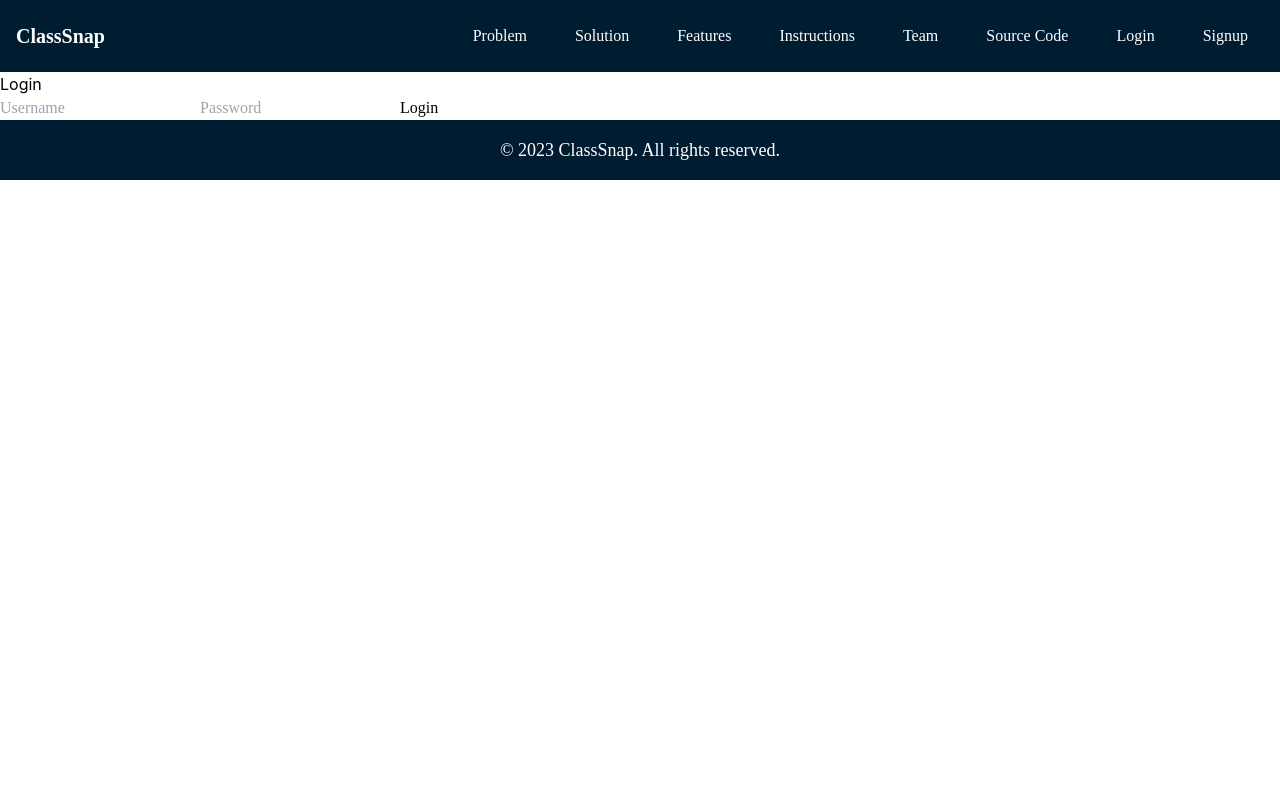
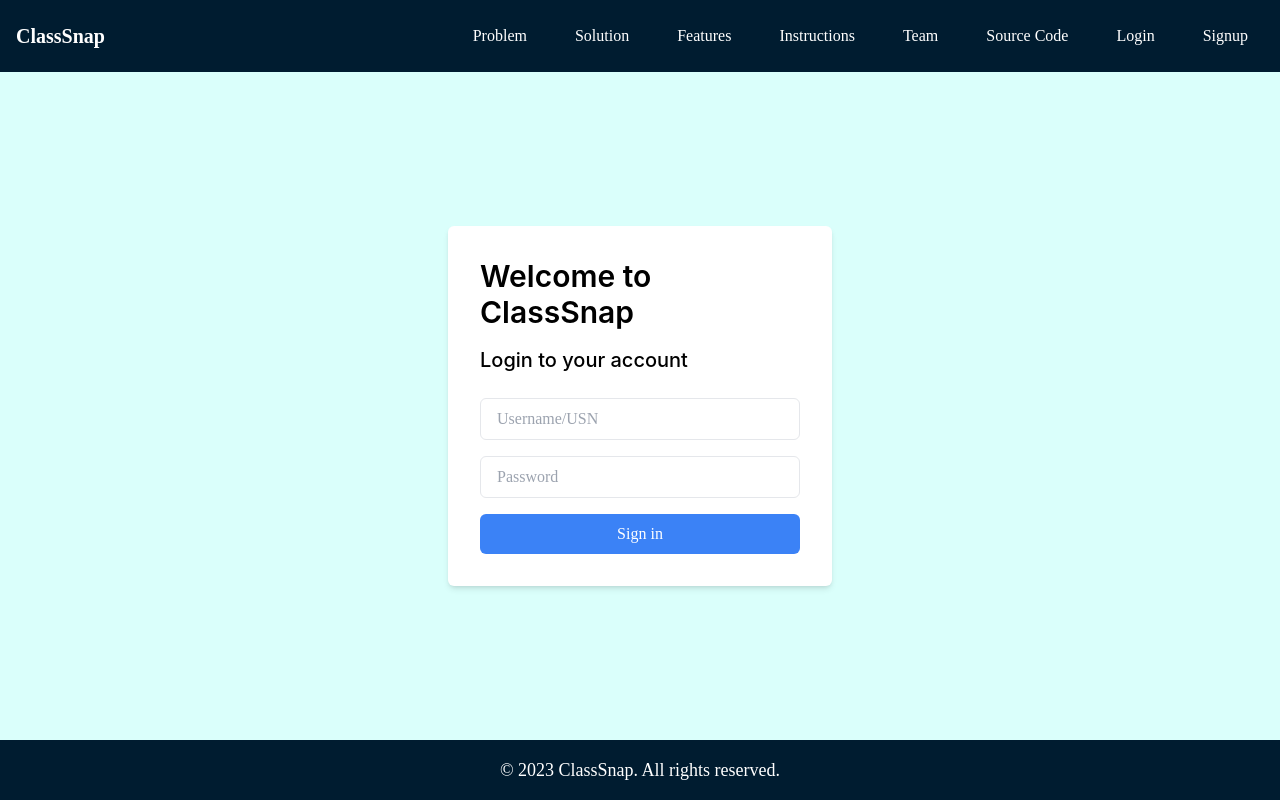
Before and after one commit to SkySingh04/ClassSnap, a React (Create React App) app in the folder frontend/: page /login in a window 1280 px wide. Built offline with nearby package versions, Linux system fonts and the light colour scheme.

Commit message:
login page update

```diff
--- a/frontend/src/loginPage.js
+++ b/frontend/src/loginPage.js
@@ -24,16 +24,44 @@ function LoginPage() {
   };
 
   return (
-    <div>
-      <Navbar />
-      <h2>Login</h2>
-      <input type="text" placeholder="Username" value={usn} onChange={(e) => setUsn(e.target.value)} />
-      <input type="password" placeholder="Password" value={password} onChange={(e) => setPassword(e.target.value)} />
+    <div
+    className="min-h-screen bg-cover bg-center flex flex-col"
+    style={{  backgroundColor: '#DAFFFB', }}
+  >
+    <Navbar />
 
-      {loginError && <p>Invalid username or password</p>}
-      <button onClick={handleLogin}>Login</button>
-      <Footer />
+    <div className="flex-grow flex justify-center items-center">
+      <div className="bg-white p-8 rounded-md shadow-md w-96">
+        <h1 className="text-3xl font-semibold mb-4">Welcome to ClassSnap</h1>
+        <h2 className="text-xl font-medium mb-6">Login to your account</h2>
+        <form className="space-y-4">
+          <input
+            type="text"
+            placeholder="Username/USN"
+            value={usn}
+            onChange={(e) => setUsn(e.target.value)}
+            className="w-full px-4 py-2 border rounded-md focus:ring focus:ring-blue-300"
+          />
+          <input
+            type="password"
+            placeholder="Password"
+            value={password}
+            onChange={(e) => setPassword(e.target.value)}
+            className="w-full px-4 py-2 border rounded-md focus:ring focus:ring-blue-300"
+          />
+          {loginError && <p className="text-red-500 text-sm">Invalid username or password</p>}
+          <button
+            onClick={handleLogin}
+            className="w-full bg-blue-500 text-white py-2 rounded-md hover:bg-blue-600 transition-colors duration-300"
+          >
+            Sign in
+          </button>
+        </form>
+      </div>
     </div>
+
+    <Footer />
+  </div>
   );
 }
 
```
Also changed, not shown: frontend/src/images/loginbg.svg (added).
